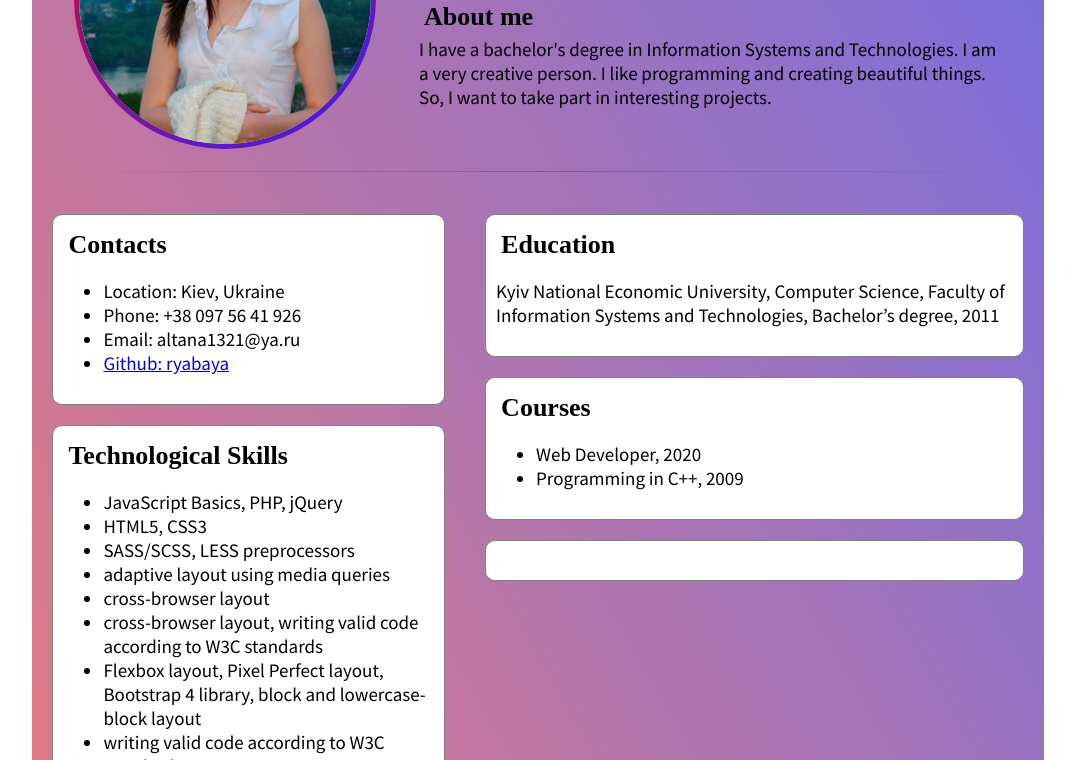
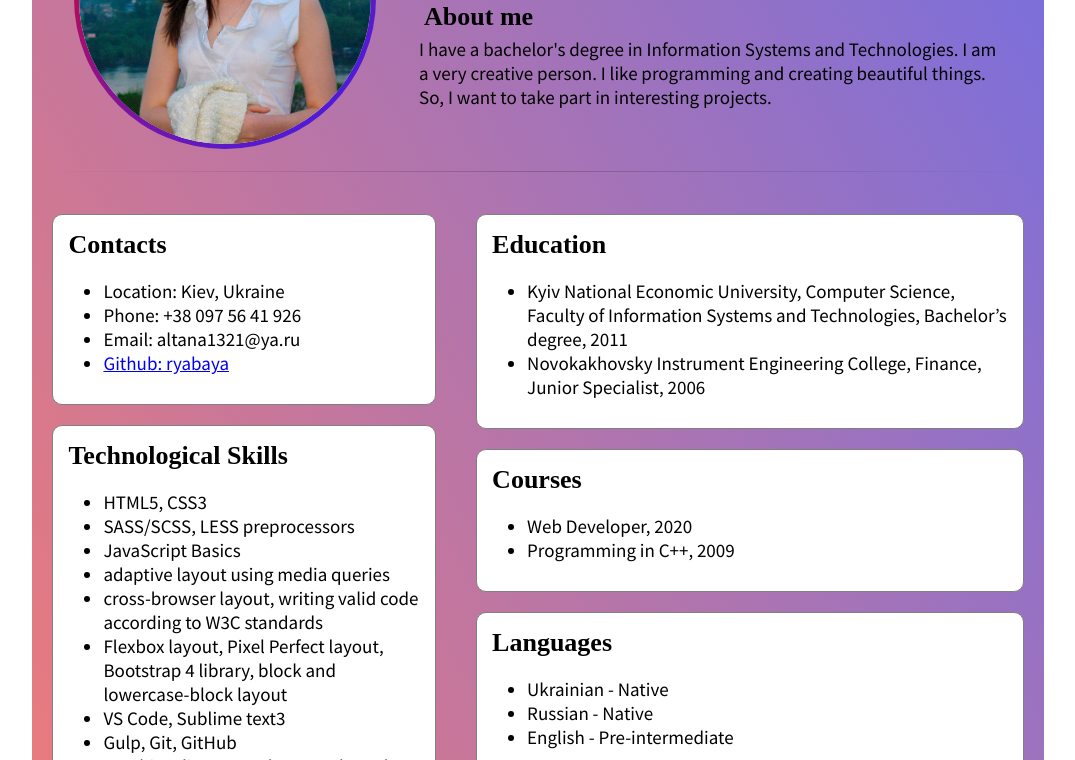
Before and after one commit to ryabaya/rsschool-cv, a plain HTML site: page index.html in a window 1280 px wide. Shown: the part 192-952 px from the top of the page, without its empty margins (102-1177 px from the left). Drawn offline with Linux system fonts and the light colour scheme; a web font is replaced by a local one.

Commit message:
refactor: change structure of the project

```diff
--- a/index.html
+++ b/index.html
@@ -44,7 +44,6 @@
 
                 <div class="blocks-info">
                     <h2 class="title-text">Contacts</h2>
-
                     <ul class="text">
                         <li>Location: Kiev, Ukraine</li>
                         <li>Phone: +38 097 56 41 926</li>
@@ -56,35 +55,29 @@
                 <div class="blocks-info">
                     <h2 class="title-text">Technological Skills</h2>
                     <ul class="text">
-                        <li>JavaScript Basics, PHP, jQuery</li>
                         <li>HTML5, CSS3</li>
                         <li>SASS/SCSS, LESS preprocessors</li>
+                        <li>JavaScript Basics</li>
                         <li>adaptive layout using media queries</li>
-                        <li>cross-browser layout</li>
                         <li>cross-browser layout, writing valid code according to W3C standards</li>
                         <li>Flexbox layout, Pixel Perfect layout, Bootstrap 4 library, block and lowercase-block layout</li>
-                        <li>writing valid code according to W3C standards</li>
                         <li>VS Code, Sublime text3</li>
-                        <li>Gulp</li>
+                        <li>Gulp, Git, GitHub</li>
                         <li>graphic editors: CorelDRAW, Photoshop (basics)</li>
                     </ul>
                 </div>
 
-                <div class="blocks-info">
-                    <h2 class="title-text">Languages</h2>
-                    <ul class="text">
-                        <li>Ukrainian - Native</li>
-                        <li>Russian - Native</li>
-                        <li>English - Pre-intermediate</li>
-                    </ul>
-                </div>
+
             </div>
 
             <div class="block-right">
                 <div class="blocks-info">
                     <h2 class="title-text">Education</h2>
                     <p class="text">
-                        Kyiv National Economic University, Computer Science, Faculty of Information Systems and Technologies, Bachelor’s degree, 2011
+                        <ul class="text">
+                            <li>Kyiv National Economic University, Computer Science, Faculty of Information Systems and Technologies, Bachelor’s degree, 2011</li>
+                            <li>Novokakhovsky Instrument Engineering College, Finance, Junior Specialist, 2006</li>
+                        </ul>
                     </p>
                 </div>
 
@@ -95,12 +88,18 @@
                         <li>Programming in C++, 2009</li>
                     </ul>
                 </div>
-                <div class="blocks-info">
-                    <h2 class="title-text"></h2>
-                    <p class="text"></p>
+
+               <div class="blocks-info">
+                    <h2 class="title-text">Languages</h2>
+                    <ul class="text">
+                        <li>Ukrainian - Native</li>
+                        <li>Russian - Native</li>
+                        <li>English - Pre-intermediate</li>
+                    </ul>
                 </div>
             </div>
         </div>
+
 
 
 
```
